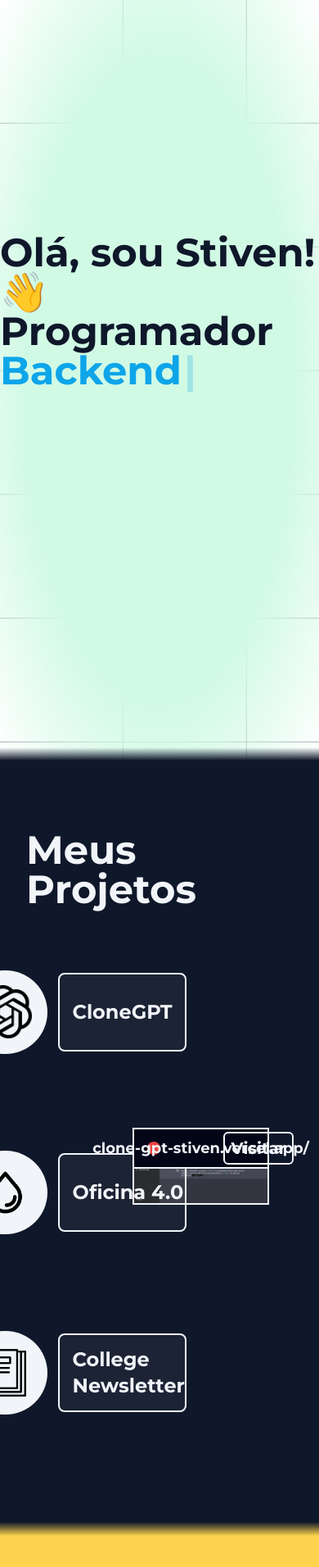
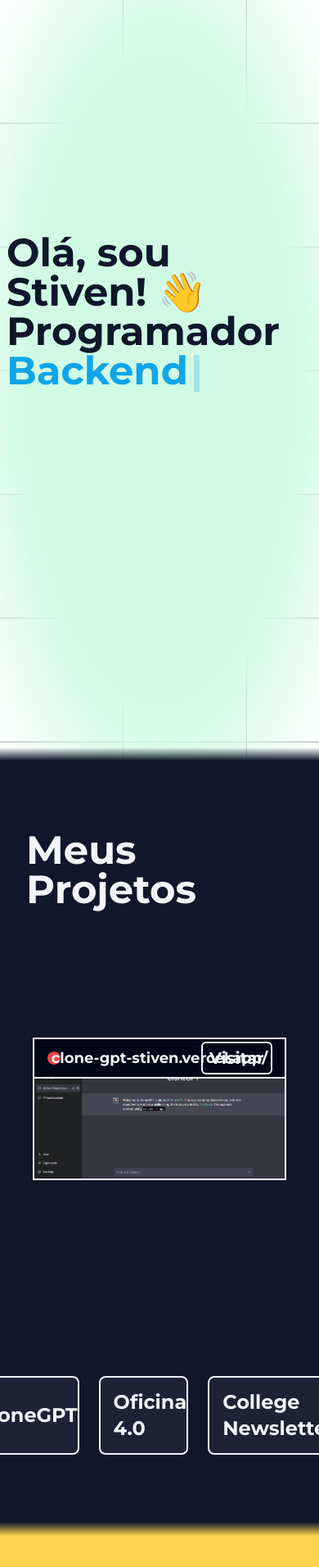
Before and after one commit to StivenF0/personal-website, a Next.js app: page / in a window 390 px wide. Shown: the top 1912 px of the page at 82% size. Built offline with nearby package versions, Linux system fonts and the light colour scheme.

Commit message:
Added some responsiveness

```diff
--- a/src/components/PresentationSection/PresentationSectionContent.tsx
+++ b/src/components/PresentationSection/PresentationSectionContent.tsx
@@ -2,7 +2,7 @@ import TypewriterTitle from "./TypewriterTitle";
 
 export default function PresentationSectionContent() {
   return (
-    <div className="translate-y-[-10vh]">
+    <div className="translate-y-[-10vh] mx-8 w-max max-[460px]:mx-2">
       <div>Olá, sou Stiven! 👋</div>
       <div>
         Programador <TypewriterTitle />
--- a/src/components/PresentationSection/PresentationSectionRoot.tsx
+++ b/src/components/PresentationSection/PresentationSectionRoot.tsx
@@ -1,6 +1,5 @@
 import gradientObj from "./gradientObject";
 import colors from "tailwindcss/colors";
-import TypewriterTitle from "./TypewriterTitle";
 
 interface PresentationSectionRootProps {
   children: React.ReactNode;
@@ -11,7 +10,7 @@ export default function PresentationSectionRoot({
 }: PresentationSectionRootProps) {
   return (
     <section
-      className="w-full h-[110vh] grid place-content-center text-5xl font-bold text-slate-900 relative"
+      className="w-full h-[110vh] flex items-center justify-center text-5xl font-bold text-slate-900 relative"
       style={{ background: gradientObj.gradient() }}
     >
       {children}
--- a/src/components/ProjectsSection/EarthImage.tsx
+++ b/src/components/ProjectsSection/EarthImage.tsx
@@ -5,7 +5,7 @@ export default function EarthImage() {
     <Image
       src="/earth.svg"
       alt="Earth"
-      className="w-[40%] aspect-square absolute right-[-20%] bottom-[-28%] col-start-2 col-end-2 row-start-1 row-end-4  animate-[spin_20s_linear_infinite] hover:w-[42%]"
+      className="w-[40%] aspect-square absolute right-[-20%] bottom-[-28%] col-start-2 col-end-2 row-start-1 row-end-4 animate-[spin_20s_linear_infinite] hover:w-[42%]"
       width={200}
       height={200}
       style={{ transition: "all", transitionDuration: "150ms" }}
--- a/src/components/ProjectsSection/ProjectsSectionOptions.tsx
+++ b/src/components/ProjectsSection/ProjectsSectionOptions.tsx
@@ -8,25 +8,29 @@ export default function ProjectsSectionOptions({
   setSelected,
 }: ProjectsSectionOptionsProps) {
   const projectImgClassName =
-    "bg-slate-100 aspect-square rounded-[50%] self-center w-[80%] mx-auto grid place-content-center";
+    "bg-slate-100 aspect-square rounded-[50%] self-center w-[80%] mx-auto grid place-content-center max-lg:row-start-1 max-lg:row-end-2";
   const projectTitleClassName =
     "h-24 mr-6 border-2 border-slate-100 rounded-lg bg-[rgba(241,245,249,0.05)] pl-4 flex items-center transition-all hover:bg-[rgba(241,245,249,0.15)] cursor-pointer self-center";
 
   return (
-    <div className="col-start-1 col-end-1 row-start-2 row-end-2 grid justify-center grid-cols-[8rem,1fr] p-12 grid-rows-3 relative text-2xl">
-      <div className={projectImgClassName}>
+    <div className="col-start-1 col-end-1 row-start-2 row-end-2 grid justify-center grid-cols-[8rem,1fr] p-12 grid-rows-3 relative text-2xl max-lg:row-start-3 max-lg:row-end-4 max-lg:grid-cols-[repeat(3,3fr_6fr)] max-lg:grid-rows-1">
+      <div
+        className={`${projectImgClassName} max-lg:col-start-1 max-lg:col-end-2`}
+      >
         <Image
           src="/CloneGPT_icon.png"
           alt="CloneGPTIcon"
           width={150}
           height={150}
-          className="w-16"
+          className="w-16 max-lg:w-[70%] m-auto"
         />
       </div>
       <div className={projectTitleClassName} onClick={() => setSelected(0)}>
         CloneGPT
       </div>
-      <div className={projectImgClassName}>
+      <div
+        className={`${projectImgClassName} max-lg:col-start-3 max-lg:col-end-4`}
+      >
         <Image
           src="/Oficinas_icon.png"
           alt="OficinasIcon"
@@ -38,7 +42,9 @@ export default function ProjectsSectionOptions({
       <div className={projectTitleClassName} onClick={() => setSelected(1)}>
         Oficina 4.0
       </div>
-      <div className={projectImgClassName}>
+      <div
+        className={`${projectImgClassName} max-lg:col-start-5 max-lg:col-end-6`}
+      >
         <Image
           src="/College_icon.png"
           alt="CollegeIcon2"
--- a/src/components/ProjectsSection/ProjectsSectionPreview.tsx
+++ b/src/components/ProjectsSection/ProjectsSectionPreview.tsx
@@ -3,7 +3,8 @@ import projects from "@/app/data/projects";
 
 function ProjectsSectionPreview({ selected }: { selected: 0 | 1 | 2 }) {
   return (
-    <div className="flex flex-col col-start-2 col-end-2 row-start-1 row-end-4 mr-[15%] my-[8%] border-2 border-slate-100 aspect-video self-center">
+    <div className="lg:col-start-2 lg:col-end-2 lg:row-start-1 lg:row-end-4 self-center">
+      <div className="flex flex-col col-start-2 col-end-2 row-start-1 row-end-4 mr-[15%] my-[8%] self-center border-2 border-slate-100 aspect-video max-lg:row-start-2 max-lg:row-end-3 max-lg:col-start-1 max-lg:col-end-2 max-lg:mx-auto max-lg:h-[95%] max-lg:max-w-[95%] max-lg:object-contain max-lg:my-auto">
         <div className="h-12 border-b-2 bg-slate-950 border-slate-100 text-xl grid grid-cols-3 items-center relative">
           <div className="h-4 aspect-square bg-red-500 rounded-[50%] cursor-pointer ml-4"></div>
           <a
@@ -29,6 +30,7 @@ function ProjectsSectionPreview({ selected }: { selected: 0 | 1 | 2 }) {
           />
         </div>
       </div>
+    </div>
   );
 }
 
--- a/src/components/ProjectsSection/ProjectsSectionRoot.tsx
+++ b/src/components/ProjectsSection/ProjectsSectionRoot.tsx
@@ -6,7 +6,7 @@ export default function ProjectsSectionRoot({
   children,
 }: ProjectsSectionRootProps) {
   return (
-    <section className="w-full h-[110vh] text-5xl font-bold bg-slate-900 text-slate-100 pt-[10vh] px-8 pb-6 grid grid-cols-[40%,60%] grid-rows-[4rem,1fr] overflow-hidden relative">
+    <section className="w-full h-[110vh] text-5xl font-bold bg-slate-900 text-slate-100 pt-[10vh] px-8 pb-6 grid grid-cols-[40%,60%] grid-rows-[4rem,1fr] overflow-hidden relative max-lg:grid-rows-[4rem,68%,1fr] max-lg:grid-cols-1 max-lg:pb-8">
       {children}
     </section>
   );
--- a/src/components/ProjectsSection/index.tsx
+++ b/src/components/ProjectsSection/index.tsx
@@ -11,7 +11,9 @@ export default function ProjectsSection() {
   return (
     <ProjectsSectionRoot>
       {/* Title */}
-      <h1 className="w-full h-full grid place-items-center">Meus Projetos</h1>
+      <h1 className="w-full h-full grid place-items-center max-lg:col-start-1 max-lg:col-end-2 max-lg:row-start1 max-lg:row-end-2">
+        Meus Projetos
+      </h1>
 
       {/* Options to chose the image on the preview */}
       <ProjectsSectionOptions setSelected={setSelected} />
```
Lines whose indentation alone changed are shown as unchanged.
